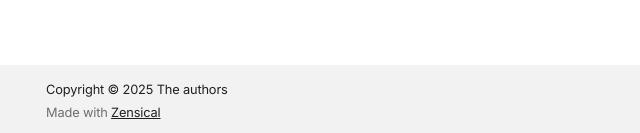
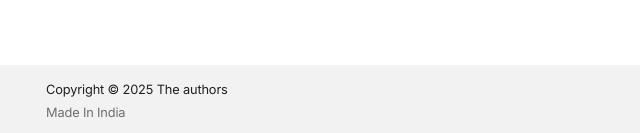
Before and after one commit to aryanpandey8047/docs-test-1, a plain HTML site: page site/404.html in a window 1280 px wide. Shown: the part 664-797 px from the top of the page, 0-640 px from the left. Drawn offline with Linux system fonts and the light colour scheme.

Commit message:
made in india

```diff
--- a/site/404.html
+++ b/site/404.html
@@ -574,10 +574,7 @@
     </div>
 
 
-    Made with
-    <a href="https://zensical.org/" target="_blank" rel="noopener">
-      Zensical
-    </a>
+    Made In India
 
 </div>
 
```
Also changed, not shown: site/build-playbook/index.html (+1 -4 lines), site/components/index.html (+1 -4 lines), site/data-sources/index.html (+1 -4 lines), site/expressions-and-actions/index.html (+1 -4 lines), site/index.html (+1 -4 lines), site/markdown/index.html (+1 -4 lines), site/overview/index.html (+1 -4 lines), site/reference-template/index.html (+1 -4 lines), site/screen-json-guide/index.html (+1 -4 lines), site/sections-and-navigation/index.html (+1 -4 lines).
